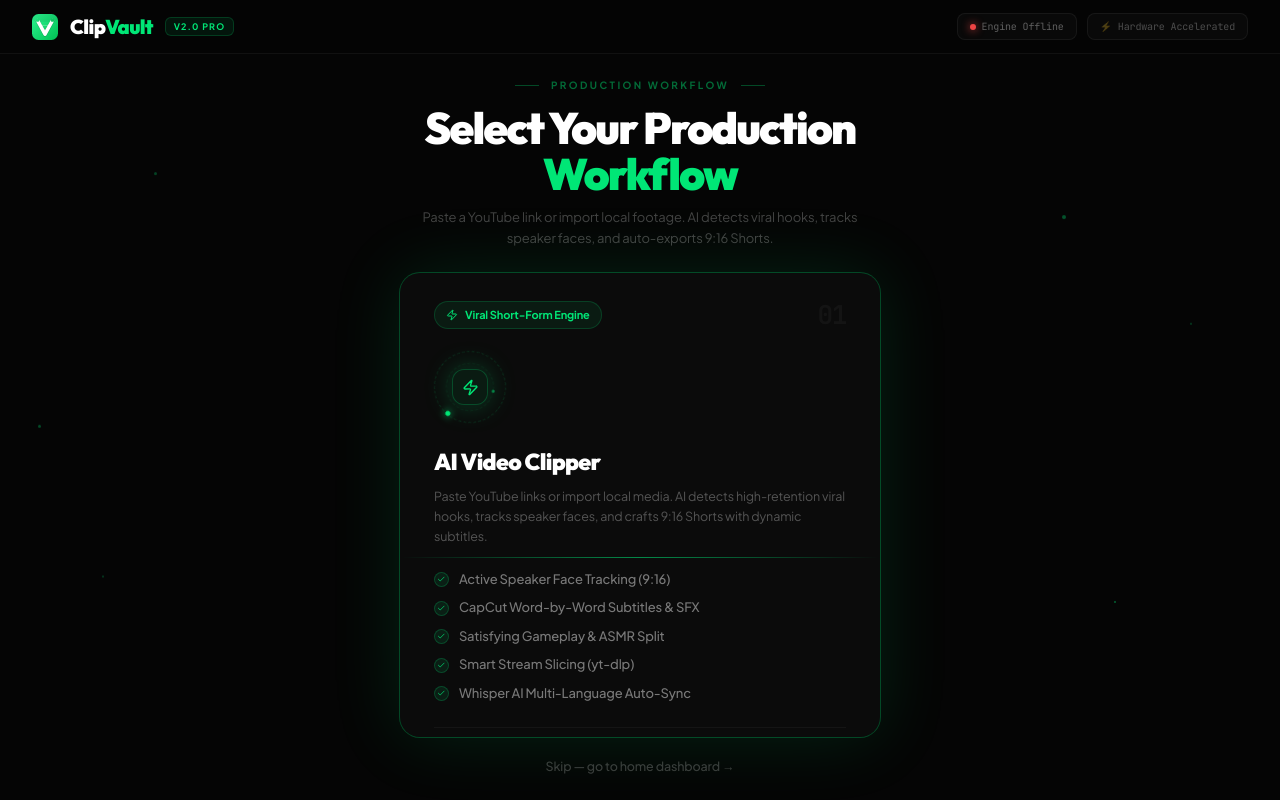
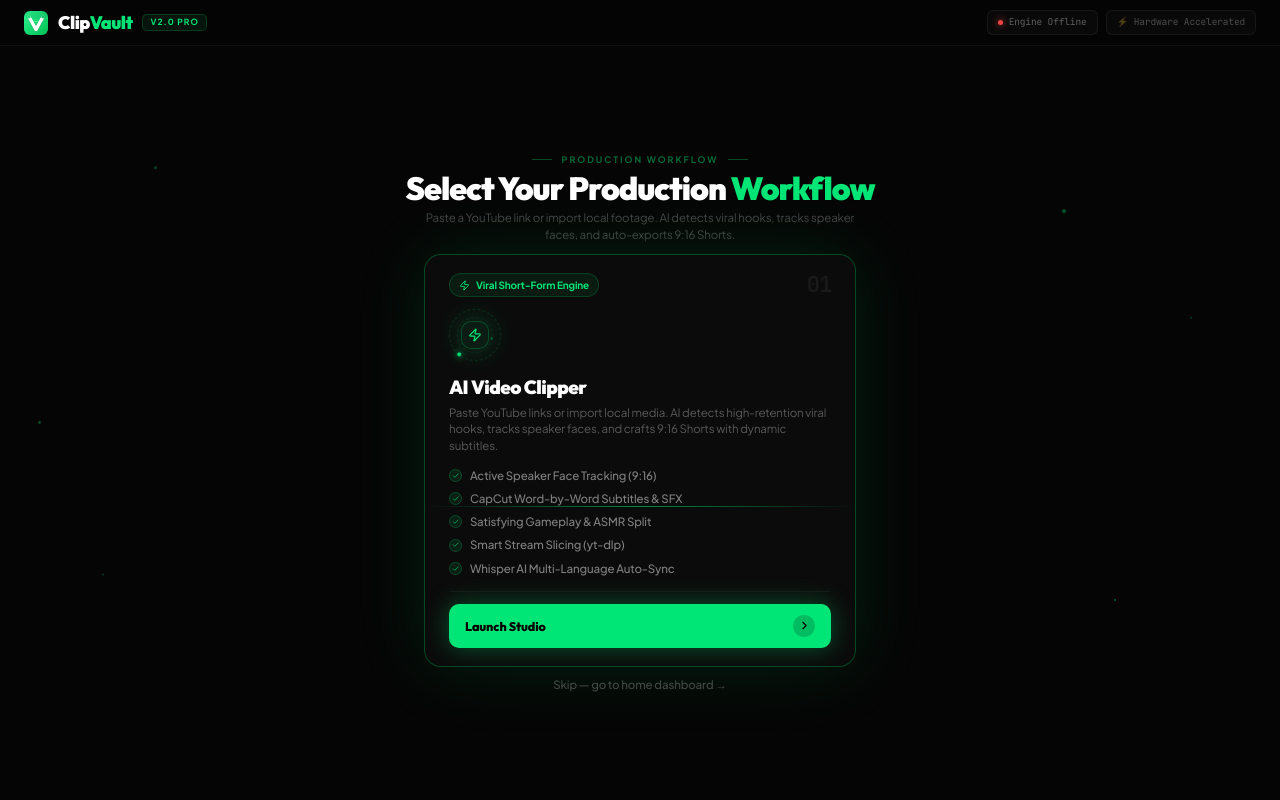
Before and after one commit to jmarkTheDeveloper/ClipVault-Desktop-AI-Clipping-, a React (Vite) app: page / in a window 1280 px wide. Built offline with nearby package versions, Linux system fonts and the light colour scheme; no server answers.

Commit message:
fix: compact proportional scaling for Figma single-card layout ensuring 100% visibility of Launch button on PC displays

```diff
--- a/src/app/screens/ProjectSelectorScreen.tsx
+++ b/src/app/screens/ProjectSelectorScreen.tsx
@@ -126,27 +126,26 @@ export function ProjectSelectorScreen({
           display: "flex",
           alignItems: "center",
           justifyContent: "space-between",
-          padding: "0 32px",
-          height: 54,
+          padding: "0 24px",
+          height: 46,
           background: "rgba(5,5,5,0.97)",
           borderBottom: "1px solid rgba(255,255,255,0.05)",
           backdropFilter: "blur(12px)",
-          position: "sticky",
-          top: 0,
+          position: "relative",
           zIndex: 20,
           flexShrink: 0,
         }}
       >
-        <div style={{ display: "flex", alignItems: "center", gap: 12 }}>
-          <Logo size={26} />
-          <span style={{ fontFamily: "'Outfit', sans-serif", fontWeight: 900, fontSize: 20, letterSpacing: "-0.03em", color: "#fff" }}>
+        <div style={{ display: "flex", alignItems: "center", gap: 10 }}>
+          <Logo size={24} />
+          <span style={{ fontFamily: "'Outfit', sans-serif", fontWeight: 900, fontSize: 18, letterSpacing: "-0.03em", color: "#fff" }}>
             Clip<span style={{ color: G }}>Vault</span>
           </span>
           <span
             style={{
-              padding: "2px 8px",
-              borderRadius: 6,
-              fontSize: 9,
+              padding: "1px 7px",
+              borderRadius: 5,
+              fontSize: 8.5,
               fontWeight: 700,
               letterSpacing: "0.12em",
               background: "rgba(0,230,118,0.08)",
@@ -157,28 +156,28 @@ export function ProjectSelectorScreen({
             V2.0 PRO
           </span>
         </div>
-        <div style={{ display: "flex", alignItems: "center", gap: 10 }}>
+        <div style={{ display: "flex", alignItems: "center", gap: 8 }}>
           <div
             style={{
               display: "flex",
               alignItems: "center",
               gap: 6,
-              padding: "5px 12px",
-              borderRadius: 8,
+              padding: "4px 10px",
+              borderRadius: 6,
               background: "rgba(255,255,255,0.025)",
               border: "1px solid rgba(255,255,255,0.055)",
             }}
           >
             <div
               style={{
-                width: 6,
-                height: 6,
+                width: 5,
+                height: 5,
                 borderRadius: "50%",
                 background: engineOnline ? G : "#ef4444",
-                boxShadow: engineOnline ? `0 0 8px ${G}` : "0 0 8px #ef4444",
+                boxShadow: engineOnline ? `0 0 7px ${G}` : "0 0 7px #ef4444",
               }}
             />
-            <span style={{ color: "rgba(255,255,255,0.35)", fontFamily: "'JetBrains Mono', monospace", fontSize: 10 }}>
+            <span style={{ color: "rgba(255,255,255,0.35)", fontFamily: "'JetBrains Mono', monospace", fontSize: 9.5 }}>
               {engineOnline ? "Local Engine Online (127.0.0.1:8000)" : "Engine Offline"}
             </span>
           </div>
@@ -186,14 +185,14 @@ export function ProjectSelectorScreen({
             style={{
               display: "flex",
               alignItems: "center",
-              gap: 6,
-              padding: "5px 12px",
-              borderRadius: 8,
+              gap: 5,
+              padding: "4px 10px",
+              borderRadius: 6,
               background: "rgba(255,255,255,0.025)",
               border: "1px solid rgba(255,255,255,0.055)",
               color: "rgba(255,255,255,0.28)",
               fontFamily: "'JetBrains Mono', monospace",
-              fontSize: 10,
+              fontSize: 9.5,
             }}
           >
             ⚡ Hardware Accelerated
@@ -201,7 +200,7 @@ export function ProjectSelectorScreen({
         </div>
       </header>
 
-      {/* ── Main Production Workflow Screen (Centered Single Card) ── */}
+      {/* ── Main Production Workflow Screen (Centered Single Card - 100% Fit) ── */}
       <main
         style={{
           flex: 1,
@@ -209,7 +208,7 @@ export function ProjectSelectorScreen({
           flexDirection: "column",
           alignItems: "center",
           justifyContent: "center",
-          padding: "24px 20px",
+          padding: "10px 16px",
           position: "relative",
           minHeight: 0,
         }}
@@ -218,8 +217,8 @@ export function ProjectSelectorScreen({
         <div
           style={{
             position: "absolute",
-            width: 680,
-            height: 680,
+            width: 600,
+            height: 600,
             borderRadius: "50%",
             background: "radial-gradient(circle, rgba(0,230,118,0.055) 0%, transparent 62%)",
             top: "50%",
@@ -255,12 +254,12 @@ export function ProjectSelectorScreen({
         ))}
 
         {/* Section label */}
-        <div style={{ display: "flex", alignItems: "center", gap: 12, marginBottom: 12 }}>
-          <div style={{ height: 1, width: 24, background: "rgba(0,230,118,0.3)" }} />
-          <span style={{ fontSize: 10, fontWeight: 700, letterSpacing: "0.24em", textTransform: "uppercase", color: "rgba(0,230,118,0.45)" }}>
+        <div style={{ display: "flex", alignItems: "center", gap: 10, marginBottom: 6 }}>
+          <div style={{ height: 1, width: 20, background: "rgba(0,230,118,0.3)" }} />
+          <span style={{ fontSize: 9, fontWeight: 700, letterSpacing: "0.22em", textTransform: "uppercase", color: "rgba(0,230,118,0.45)" }}>
             Production Workflow
           </span>
-          <div style={{ height: 1, width: 24, background: "rgba(0,230,118,0.3)" }} />
+          <div style={{ height: 1, width: 20, background: "rgba(0,230,118,0.3)" }} />
         </div>
 
         {/* Heading */}
@@ -269,14 +268,13 @@ export function ProjectSelectorScreen({
             fontFamily: "'Outfit', sans-serif",
             fontWeight: 900,
             textAlign: "center",
-            fontSize: "clamp(28px, 3.5vw, 44px)",
-            letterSpacing: "-0.04em",
+            fontSize: "clamp(22px, 2.5vw, 32px)",
+            letterSpacing: "-0.03em",
             lineHeight: 1.05,
-            margin: "0 0 10px",
+            margin: "0 0 4px",
           }}
         >
-          <span style={{ color: "#fff" }}>Select Your Production</span>
-          <br />
+          <span style={{ color: "#fff" }}>Select Your Production </span>
           <span style={{ color: G }}>Workflow</span>
         </h1>
 
@@ -284,10 +282,10 @@ export function ProjectSelectorScreen({
           style={{
             textAlign: "center",
             color: "rgba(255,255,255,0.25)",
-            fontSize: 13,
-            lineHeight: 1.6,
-            maxWidth: 460,
-            margin: "0 0 24px",
+            fontSize: 11.5,
+            lineHeight: 1.45,
+            maxWidth: 440,
+            margin: "0 0 12px",
           }}
         >
           Paste a YouTube link or import local footage. AI detects viral hooks, tracks speaker faces, and auto-exports 9:16 Shorts.
@@ -298,10 +296,10 @@ export function ProjectSelectorScreen({
           style={{
             position: "relative",
             overflow: "hidden",
-            width: "min(480px, 94vw)",
+            width: "min(430px, 94vw)",
             background: "#0b0b0b",
-            borderRadius: 20,
-            padding: "28px 34px",
+            borderRadius: 16,
+            padding: "18px 24px",
             animationName: "wfGlowPulse",
             animationDuration: "3.2s",
             animationTimingFunction: "ease-in-out",
@@ -326,27 +324,27 @@ export function ProjectSelectorScreen({
           />
 
           {/* Top row */}
-          <div style={{ display: "flex", alignItems: "center", justifyContent: "space-between", marginBottom: 22 }}>
+          <div style={{ display: "flex", alignItems: "center", justifyContent: "space-between", marginBottom: 12 }}>
             <div
               style={{
                 display: "flex",
                 alignItems: "center",
-                gap: 7,
-                padding: "5px 11px",
+                gap: 6,
+                padding: "3.5px 9px",
                 borderRadius: 999,
                 background: "rgba(0,230,118,0.07)",
                 border: "1px solid rgba(0,230,118,0.18)",
               }}
             >
-              <Zap style={{ width: 12, height: 12, color: G }} />
-              <span style={{ fontSize: 11, fontWeight: 700, color: G }}>Viral Short-Form Engine</span>
+              <Zap style={{ width: 11, height: 11, color: G }} />
+              <span style={{ fontSize: 10, fontWeight: 700, color: G }}>Viral Short-Form Engine</span>
             </div>
             <span
               style={{
                 fontFamily: "'JetBrains Mono', monospace",
-                fontSize: 26,
+                fontSize: 22,
                 fontWeight: 700,
-                color: "rgba(255,255,255,0.04)",
+                color: "rgba(255,255,255,0.06)",
                 letterSpacing: "-0.05em",
                 lineHeight: 1,
               }}
@@ -356,14 +354,14 @@ export function ProjectSelectorScreen({
           </div>
 
           {/* Animated icon */}
-          <div style={{ position: "relative", width: 72, height: 72, marginBottom: 22 }}>
+          <div style={{ position: "relative", width: 52, height: 52, marginBottom: 12 }}>
             {/* Outer orbit ring */}
             <div
               style={{
                 position: "absolute",
                 inset: 0,
                 borderRadius: "50%",
-                border: "1px dashed rgba(0,230,118,0.14)",
+                border: "1px dashed rgba(0,230,118,0.16)",
                 animationName: "wfOrbitCW",
                 animationDuration: "9s",
                 animationTimingFunction: "linear",
@@ -373,14 +371,14 @@ export function ProjectSelectorScreen({
               <div
                 style={{
                   position: "absolute",
-                  width: 5,
-                  height: 5,
+                  width: 4,
+                  height: 4,
                   borderRadius: "50%",
-                  top: -2.5,
+                  top: -2,
                   left: "50%",
-                  marginLeft: -2.5,
+                  marginLeft: -2,
                   background: G,
-                  boxShadow: `0 0 7px ${G}`,
+                  boxShadow: `0 0 6px ${G}`,
                 }}
               />
             </div>
@@ -388,9 +386,9 @@ export function ProjectSelectorScreen({
             <div
               style={{
                 position: "absolute",
-                inset: 12,
+                inset: 8,
                 borderRadius: "50%",
-                border: "1px dashed rgba(0,230,118,0.08)",
+                border: "1px dashed rgba(0,230,118,0.09)",
                 animationName: "wfOrbitCCW",
                 animationDuration: "4.5s",
                 animationTimingFunction: "linear",
@@ -400,12 +398,12 @@ export function ProjectSelectorScreen({
               <div
                 style={{
                   position: "absolute",
-                  width: 3,
-                  height: 3,
+                  width: 2.5,
+                  height: 2.5,
                   borderRadius: "50%",
-                  bottom: -1.5,
+                  bottom: -1.25,
                   left: "50%",
-                  marginLeft: -1.5,
+                  marginLeft: -1.25,
                   background: "rgba(0,230,118,0.55)",
                 }}
               />
@@ -414,12 +412,12 @@ export function ProjectSelectorScreen({
             <div
               style={{
                 position: "absolute",
-                inset: 18,
-                borderRadius: 12,
+                inset: 12,
+                borderRadius: 10,
                 display: "flex",
                 alignItems: "center",
                 justifyContent: "center",
-                background: "rgba(0,230,118,0.07)",
+                background: "rgba(0,230,118,0.08)",
                 border: "1px solid rgba(0,230,118,0.24)",
                 animationName: "wfIconGlow",
                 animationDuration: "2.2s",
@@ -427,7 +425,7 @@ export function ProjectSelectorScreen({
                 animationIterationCount: "infinite",
               }}
             >
-              <Zap style={{ width: 17, height: 17, color: G }} />
+              <Zap style={{ width: 14, height: 14, color: G }} />
             </div>
           </div>
 
@@ -436,37 +434,37 @@ export function ProjectSelectorScreen({
             style={{
               fontFamily: "'Outfit', sans-serif",
               fontWeight: 900,
-              fontSize: 23,
+              fontSize: 19,
               letterSpacing: "-0.03em",
               color: "#fff",
-              margin: "0 0 6px",
+              margin: "0 0 3px",
             }}
           >
             AI Video Clipper
           </h2>
-          <p style={{ color: "rgba(255,255,255,0.3)", fontSize: 12.5, lineHeight: 1.6, margin: "0 0 24px" }}>
+          <p style={{ color: "rgba(255,255,255,0.32)", fontSize: 11.5, lineHeight: 1.45, margin: "0 0 12px" }}>
             Paste YouTube links or import local media. AI detects high-retention viral hooks, tracks speaker faces, and crafts 9:16 Shorts with dynamic subtitles.
           </p>
 
           {/* Feature list */}
-          <div style={{ display: "flex", flexDirection: "column", gap: 9, marginBottom: 24 }}>
+          <div style={{ display: "flex", flexDirection: "column", gap: 6, marginBottom: 14 }}>
             {features.map((feat, i) => (
               <div
                 key={feat}
                 style={{
                   display: "flex",
                   alignItems: "center",
-                  gap: 10,
+                  gap: 8,
                   animationName: "wfFeatIn",
                   animationDuration: "0.45s",
                   animationFillMode: "both",
-                  animationDelay: `${i * 0.07}s`,
+                  animationDelay: `${i * 0.05}s`,
                 }}
               >
                 <div
                   style={{
-                    width: 15,
-                    height: 15,
+                    width: 13,
+                    height: 13,
                     borderRadius: "50%",
                     flexShrink: 0,
                     display: "flex",
@@ -476,50 +474,52 @@ export function ProjectSelectorScreen({
                     border: "1px solid rgba(0,230,118,0.22)",
                   }}
                 >
-                  <Check style={{ width: 8.5, height: 8.5, color: G }} />
+                  <Check style={{ width: 7.5, height: 7.5, color: G }} />
                 </div>
-                <span style={{ fontSize: 13, color: "rgba(255,255,255,0.45)", fontWeight: 500 }}>{feat}</span>
+                <span style={{ fontSize: 11.5, color: "rgba(255,255,255,0.48)", fontWeight: 500 }}>{feat}</span>
               </div>
             ))}
           </div>
 
           {/* Separator */}
-          <div style={{ height: 1, background: "rgba(255,255,255,0.04)", marginBottom: 20 }} />
+          <div style={{ height: 1, background: "rgba(255,255,255,0.05)", marginBottom: 12 }} />
 
           {/* Launch button */}
           <button
+            type="button"
             onClick={handleLaunch}
             style={{
               width: "100%",
               display: "flex",
               alignItems: "center",
               justifyContent: "space-between",
-              padding: "14px 18px",
-              borderRadius: 12,
+              padding: "11px 16px",
+              borderRadius: 10,
               fontWeight: 800,
-              fontSize: 13.5,
+              fontSize: 12.5,
               color: "#000",
               background: G,
               border: "none",
               cursor: "pointer",
               fontFamily: "'Outfit', sans-serif",
               letterSpacing: "-0.01em",
+              boxShadow: "0 0 25px rgba(0,230,118,0.35)",
               transition: "all 0.2s ease",
             }}
             onMouseEnter={(e) => {
-              e.currentTarget.style.boxShadow = "0 0 40px rgba(0,230,118,0.5)";
-              e.currentTarget.style.transform = "translateY(-2px)";
+              e.currentTarget.style.boxShadow = "0 0 40px rgba(0,230,118,0.6)";
+              e.currentTarget.style.transform = "translateY(-1px)";
             }}
             onMouseLeave={(e) => {
-              e.currentTarget.style.boxShadow = "none";
+              e.currentTarget.style.boxShadow = "0 0 25px rgba(0,230,118,0.35)";
               e.currentTarget.style.transform = "none";
             }}
           >
             <span>Launch Studio</span>
             <div
               style={{
-                width: 26,
-                height: 26,
+                width: 22,
+                height: 22,
                 borderRadius: "50%",
                 display: "flex",
                 alignItems: "center",
@@ -527,28 +527,29 @@ export function ProjectSelectorScreen({
                 background: "rgba(0,0,0,0.18)",
               }}
             >
-              <ChevronRight style={{ width: 15, height: 15 }} />
+              <ChevronRight style={{ width: 13, height: 13 }} />
             </div>
           </button>
         </div>
 
         {/* Skip link */}
         <button
+          type="button"
           onClick={handleSkip}
           style={{
-            marginTop: 20,
-            fontSize: 12.5,
+            marginTop: 10,
+            fontSize: 11.5,
             background: "none",
             border: "none",
             cursor: "pointer",
-            color: "rgba(255,255,255,0.22)",
+            color: "rgba(255,255,255,0.25)",
             transition: "color 0.2s",
           }}
           onMouseEnter={(e) => {
-            e.currentTarget.style.color = "rgba(255,255,255,0.6)";
+            e.currentTarget.style.color = "rgba(255,255,255,0.65)";
           }}
           onMouseLeave={(e) => {
-            e.currentTarget.style.color = "rgba(255,255,255,0.22)";
+            e.currentTarget.style.color = "rgba(255,255,255,0.25)";
           }}
         >
           Skip — go to home dashboard →
```
